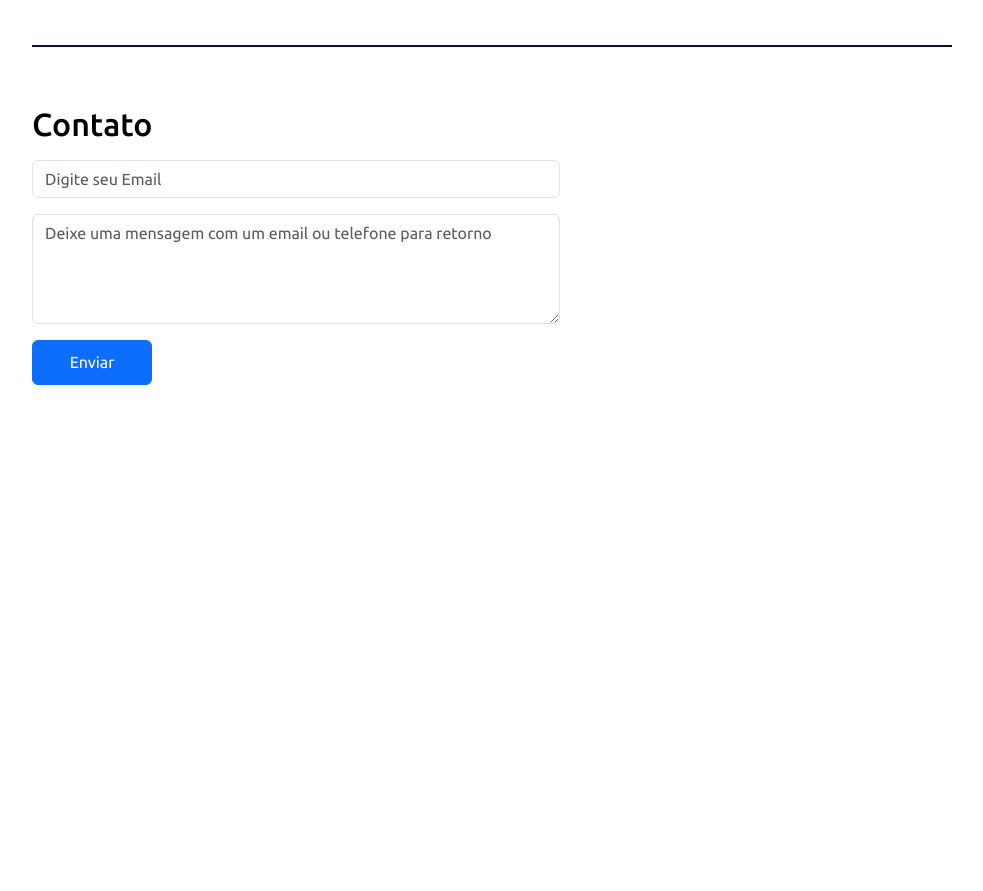
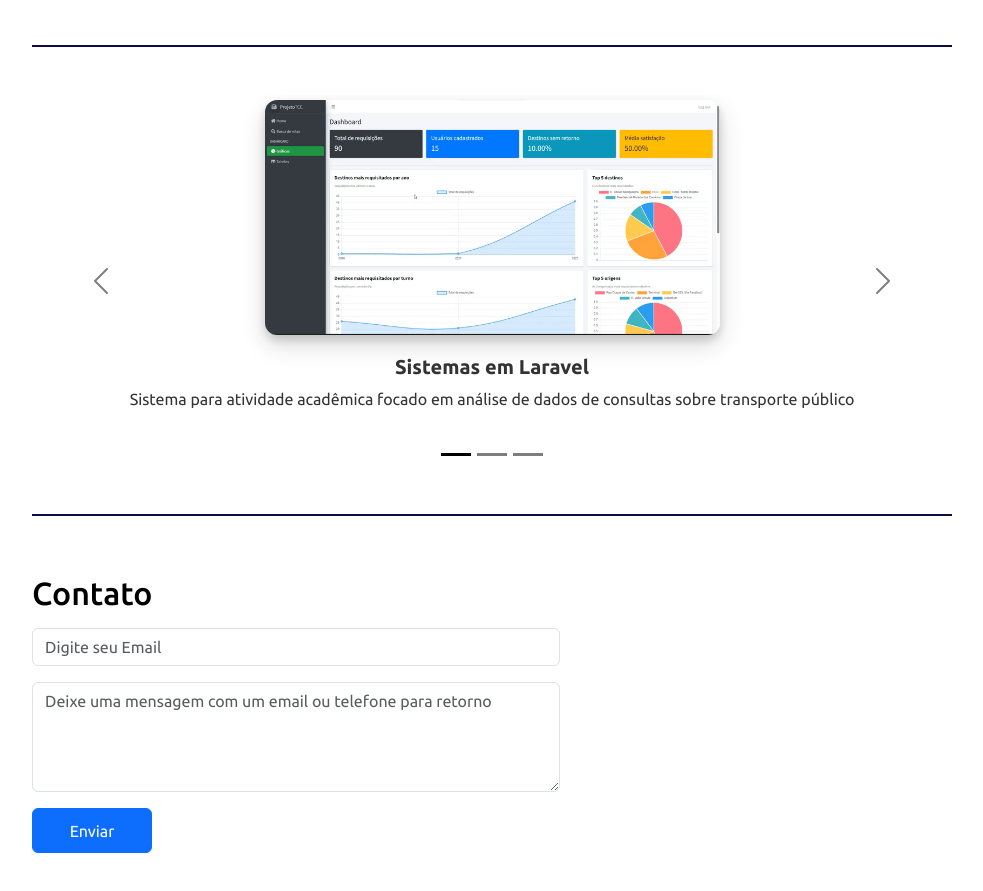
Before and after one commit to Leone3333/portifolio, a website: page public/template/index.html in a window 1280 px wide. Shown: the part 2463-3354 px from the top of the page, without its empty margins (288-1271 px from the left). Before the commit the page ends 2962 px from the top, so only its background shows below. Drawn offline with nearby package versions, Linux system fonts and the light colour scheme.

Commit message:
introducao ao carrossel

```diff
--- a/public/static/style.css
+++ b/public/static/style.css
@@ -228,6 +228,62 @@ body {
   /* Impede a quebra de linha individual de cada palavra */
 }
 
+.carousel-item {
+  padding: 5px;
+}
+
+.carousel-item img {
+  border-radius: 12px;
+  box-shadow: 0 10px 25px rgba(0, 0, 0, 0.15),
+    0 5px 10px rgba(0, 0, 0, 0.15);
+  transition: transform 0.3s ease, box-shadow 0.3s ease;
+}
+
+.carousel-item img:hover {
+  transform: translateY(-5px);
+  box-shadow: 0 10px 20px rgba(0, 0, 0, 0.35);
+}
+
+.carousel-caption {
+  background: rgba(255, 255, 255, 0.85);
+  backdrop-filter: blur(8px);
+  border-radius: 12px;
+  padding: 12px 20px;
+  color: #111 !important;
+  bottom: 50px;
+}
+
+.carousel-text-wrapper {
+  position: relative;
+  display: flex;
+  flex-direction: column;
+  justify-content: center;
+  align-items: center;
+  padding: 10px 20px;
+  color: #333;
+  width: 100%;
+  text-align: center;
+  margin-top: 10px;
+}
+
+.carousel-text-wrapper h5 {
+  font-weight: 700;
+  margin-bottom: 8px;
+}
+
+.carousel-text-wrapper p {
+  margin: 0 auto;
+}
+
+.carousel {
+  padding-bottom: 40px;
+}
+
+.carousel-indicators {
+  bottom: 0;
+  margin-bottom: 0;
+}
+
 /* Regras Desktop (A partir de 768px) */
 @media (min-width: 768px) {
   .btn-menu-mobile {
--- a/public/template/index.html
+++ b/public/template/index.html
@@ -319,6 +319,55 @@
 
         <div class="divisao1"></div>
 
+        <section id="projetos">
+            <div id="carouselExampleDark" class="carousel carousel-dark slide">
+                <div class="carousel-indicators">
+                    <button type="button" data-bs-target="#carouselExampleDark" data-bs-slide-to="0" class="active"
+                        aria-current="true" aria-label="Slide 1"></button>
+                    <button type="button" data-bs-target="#carouselExampleDark" data-bs-slide-to="1"
+                        aria-label="Slide 2"></button>
+                    <button type="button" data-bs-target="#carouselExampleDark" data-bs-slide-to="2"
+                        aria-label="Slide 3"></button>
+                </div>
+                <div class="carousel-inner">
+                    <div class="carousel-item active" data-bs-interval="10000">
+                        <img src="../static/imgs/transporte.png" class="d-block w-50 mx-auto" alt="imagem indisponivel">
+                        <div class="carousel-text-wrapper d-none d-md-block">
+                            <h5>Sistemas em Laravel </h5>
+                            <p>Sistema para atividade acadêmica focado em análise de dados de consultas sobre transporte
+                                público</p>
+                        </div>
+                    </div>
+                    <div class="carousel-item" data-bs-interval="2000">
+                        <img src="../static/imgs/figma.png" class="d-block w-50 mx-auto" alt="imagem indisponivel">
+                        <div class="carousel-text-wrapper d-none d-md-block">
+                            <h5>Estudos em Figma</h5>
+                            <p>Abordagem de prototipagem antes do desenvolvimento</p>
+                        </div>
+                    </div>
+                    <div class="carousel-item">
+                        <img src="../static/imgs/" class="d-block w-50 mx-auto" alt="imagem indisponivel">
+                        <div class="carousel-text-wrapper d-none d-md-block">
+                            <h5>Third slide label</h5>
+                            <p>Some representative placeholder content for the third slide.</p>
+                        </div>
+                    </div>
+                </div>
+                <button class="carousel-control-prev" type="button" data-bs-target="#carouselExampleDark"
+                    data-bs-slide="prev">
+                    <span class="carousel-control-prev-icon" aria-hidden="true"></span>
+                    <span class="visually-hidden">Previous</span>
+                </button>
+                <button class="carousel-control-next" type="button" data-bs-target="#carouselExampleDark"
+                    data-bs-slide="next">
+                    <span class="carousel-control-next-icon" aria-hidden="true"></span>
+                    <span class="visually-hidden">Next</span>
+                </button>
+            </div>
+        </section>
+
+        <div class="divisao1"></div>
+
         <section id="contato">
             <div class="divContato">
                 <h2 class="mb-3">Contato</h2>
@@ -340,6 +389,7 @@
     </div>
 
 
+    <script src="https://cdn.jsdelivr.net/npm/bootstrap@5.3.3/dist/js/bootstrap.bundle.min.js"></script>
     <script src="../static/script.js?v=999"></script>
 </body>
 
```
Also changed, not shown: public/static/imgs/figma.png (added), public/static/imgs/transporte.png (added).
